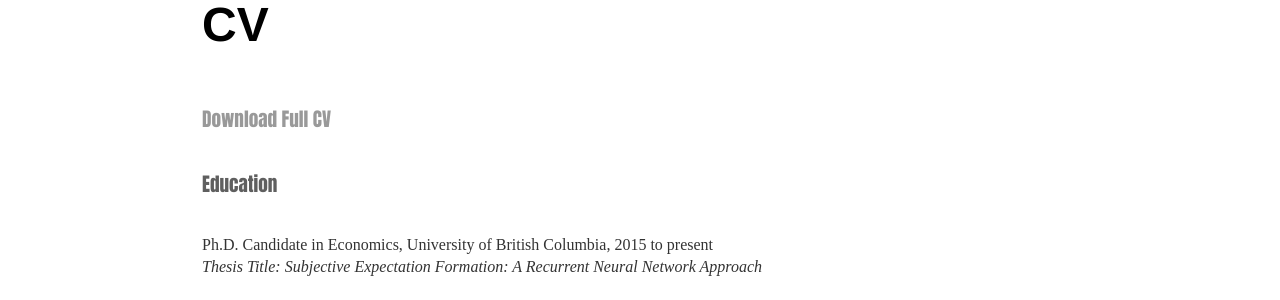
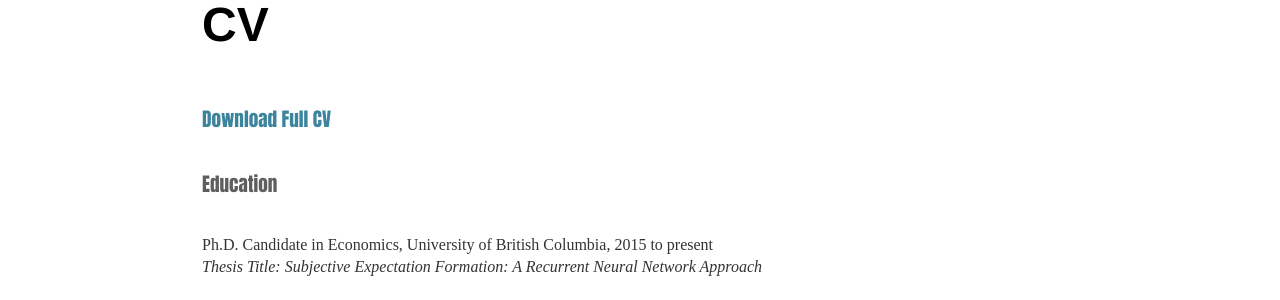
Before and after one commit to sevhou/sevhou.github.io, a Jekyll site: the page built from cv/index.html, in a window 1280 px wide. Shown: the part 226-526 px from the top of the page. Built offline with Jekyll 4.4.1, drawn with Linux system fonts in a browser that asks for light colours.

Commit message:
Update index.html

```diff
--- a/cv/index.html
+++ b/cv/index.html
@@ -4,7 +4,7 @@ title: CV
 ---
 <div class="blurb">
 	<h1>CV</h1>
-	<h2 style="color:#3c849d"><a href="/Chenyu Hou CV.pdf">Download Full CV</a></h2>
+	<h2><a href="sevhou.github.io/cv/Chenyu Hou CV.pdf" style="color:#3c849d">Download Full CV</a></h2>
 	<h2>Education</h2>
 	<p>Ph.D. Candidate in Economics, University of British Columbia, 2015 to present <br>
 		<i>Thesis Title: Subjective Expectation Formation: A Recurrent Neural Network Approach</i>
```
